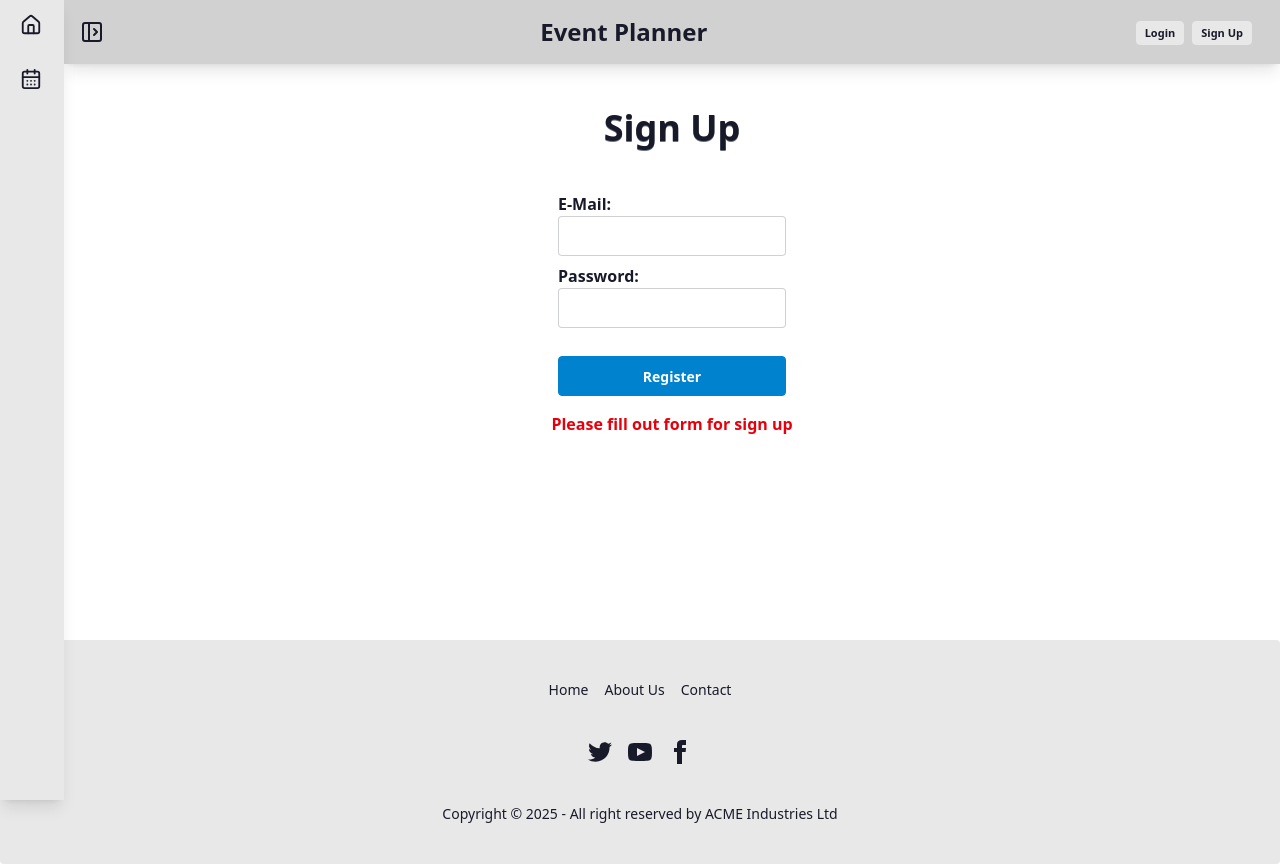
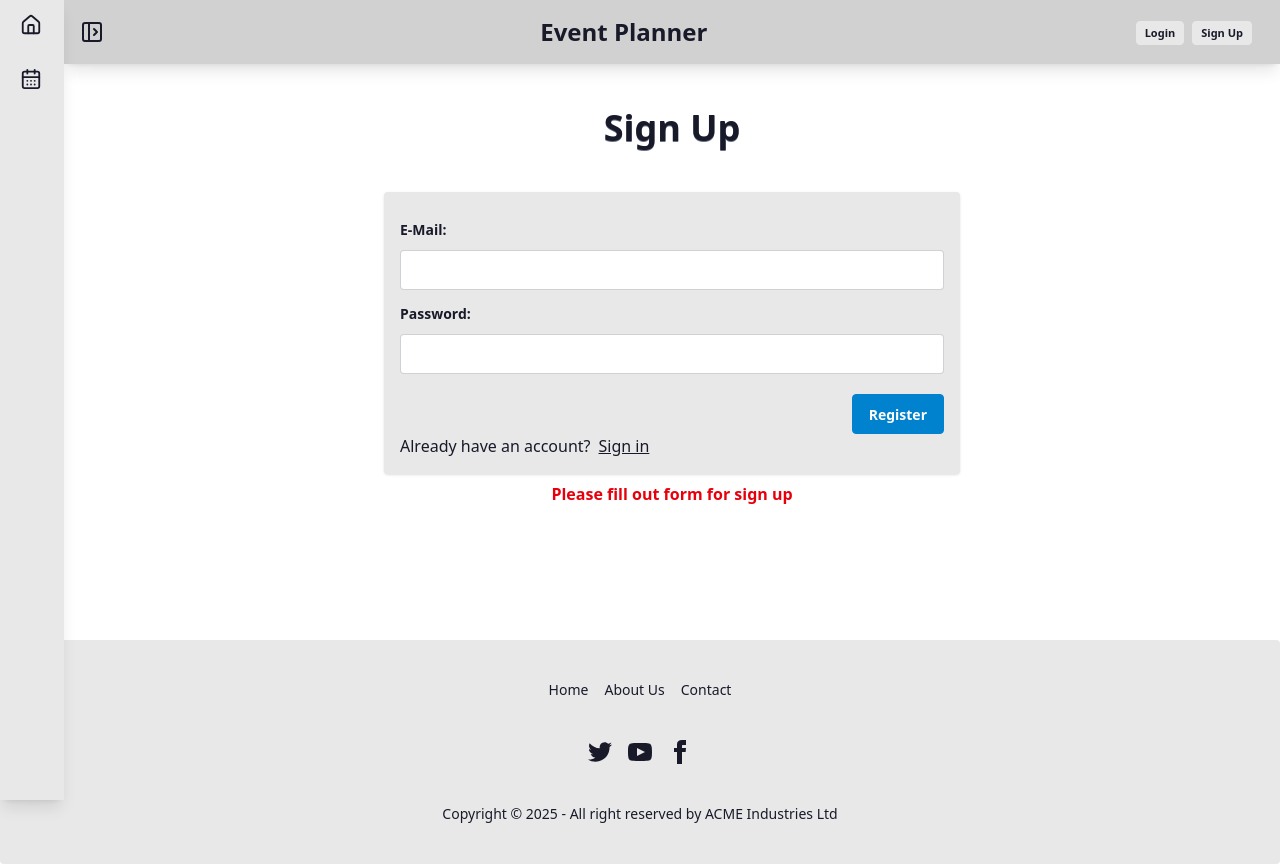
Before and after one commit to GittyX3b/wbs-project_6, a React app in the folder frontend/: page /signup in a window 1280 px wide. Built offline with nearby package versions, Linux system fonts and the light colour scheme; the HTML template or start-up script is replaced by a standard one.

Commit message:
improve styling for Sign In and Sign Up forms

```diff
--- a/frontend/src/pages/SignIn.tsx
+++ b/frontend/src/pages/SignIn.tsx
@@ -4,7 +4,7 @@ import {
   useEffect,
   useState,
 } from "react";
-import { useNavigate } from "react-router";
+import { useNavigate, Link } from "react-router";
 import { useAuth } from "../contexts/AuthContext";
 
 const initialState = {
@@ -54,16 +54,21 @@ const SignIn = () => {
   };
 
   return (
-    <div className="flex flex-col items-center justify-center">
+    <div className="flex flex-col items-center justify-center px-4">
       <h1 className="font-bold text-2xl text-shadow-gray-500 text-shadow-2xs m-4">
         Sign In
       </h1>
-      <form className="flex flex-col" onSubmit={handleSubmit}>
-        <label className="text-black font-bold" htmlFor="email">
+      <div className="card card-xl w-full md:max-w-xl bg-base-200 shadow-sm p-4">
+        <form onSubmit={handleSubmit} className="w-full">
+          <fieldset className="fieldset mb-4">
+            <label
+              className="fieldset-legend text-sm font-bold"
+              htmlFor="email"
+            >
               E-Mail:
             </label>
             <input
-          className="border-2 rounded-md mb-2 text-black p-0.4"
+              className="w-full input"
               type="email"
               name="email"
               id="email"
@@ -73,11 +78,14 @@ const SignIn = () => {
             {errors.email && (
               <p className="text-sm text-red-600 mb-2">{errors.email}</p>
             )}
-        <label className="text-black font-bold" htmlFor="password">
+            <label
+              className="fieldset-legend text-sm font-bold"
+              htmlFor="password"
+            >
               Password:
             </label>
             <input
-          className="border-2 rounded-md mb-2 text-black p-0.4"
+              className="w-full input"
               type="password"
               name="password"
               id="password"
@@ -86,15 +94,25 @@ const SignIn = () => {
             {errors.password && (
               <p className="text-sm text-red-600">{errors.password}</p>
             )}
+          </fieldset>
+          <div className="card-actions justify-end">
             <button
-          className="btn btn-sm mt-2 mb-2 hover:bg-gray-600 disabled:bg-gray-600"
+              className="btn btn-primary"
               type="submit"
               disabled={loading}
             >
               {loading ? "Login ..." : "Login"}
             </button>
+          </div>
         </form>
-      {error && <p className="text-red-600">{error}</p>}
+        <p>
+          Need an account?
+          <Link to="/signup" className="link ml-2">
+            Sign up
+          </Link>
+        </p>
+      </div>
+      {error && <p className="text-red-600 font-bold my-2">{error}</p>}
     </div>
   );
 };
--- a/frontend/src/pages/SignUp.tsx
+++ b/frontend/src/pages/SignUp.tsx
@@ -1,4 +1,6 @@
 import { useState, useEffect } from "react";
+import { useNavigate, Link } from "react-router";
+import { useAuth } from "../contexts/AuthContext";
 import { addUser } from "../utils/apiAccess";
 
 /**
@@ -17,6 +19,12 @@ type SignUpState =
 export function SignUp() {
   const [signUpState, setSignUpState] = useState((): SignUpState => "init");
   const [redirect, SetRedirect] = useState("");
+  const { user, login } = useAuth();
+  const navigate = useNavigate();
+
+  useEffect(() => {
+    if (user) navigate("/my-events");
+  });
 
   function submitSignUp(event) {
     event.preventDefault();
@@ -63,32 +71,55 @@ export function SignUp() {
         <h1 className="font-bold text-2xl text-shadow-gray-500 text-shadow-2xs m-4">
           Sign Up
         </h1>
-        <form className="flex flex-col" onSubmit={submitSignUp}>
-          <label className="font-bold" htmlFor="email">
+        <div className="card card-xl w-full md:max-w-xl bg-base-200 shadow-sm p-4">
+          <form className="w-full" onSubmit={submitSignUp}>
+            <fieldset className="fieldset mb-4">
+              <label
+                className="fieldset-legend text-sm font-bold"
+                htmlFor="email"
+              >
                 E-Mail:
               </label>
-          <input className="input mb-2" type="email" name="email" id="email" />
-          <label className="font-bold" htmlFor="password">
+              <input
+                className="w-full input"
+                type="email"
+                name="email"
+                id="email"
+              />
+              <label
+                className="fieldset-legend text-sm font-bold"
+                htmlFor="password"
+              >
                 Password:
               </label>
               <input
-            className="input mb-2"
+                className="w-full input"
                 type="password"
                 name="password"
                 id="password"
               />
+            </fieldset>
+            <div className="card-actions justify-end">
               <button
                 disabled={signUpState === "fetching" ? true : false}
                 className={
                   signUpState === "fetching"
-                ? "btn btn-sm mt-2 mb-2 bg-gray-700"
-                : "btn btn-primary mt-5 mb-2"
+                    ? "btn btn-sm bg-gray-700"
+                    : "btn btn-primary"
                 }
                 type="submit"
               >
                 Register
               </button>
+            </div>
           </form>
+          <p>
+            Already have an account?
+            <Link to="/login" className="link ml-2">
+              Sign in
+            </Link>
+          </p>
+        </div>
         <p className="text-red-600 font-bold mt-2">
           {signUpState === "userExist"
             ? "⚠️ User already exists ⚠️"
```
Lines whose indentation alone changed are shown as unchanged.
